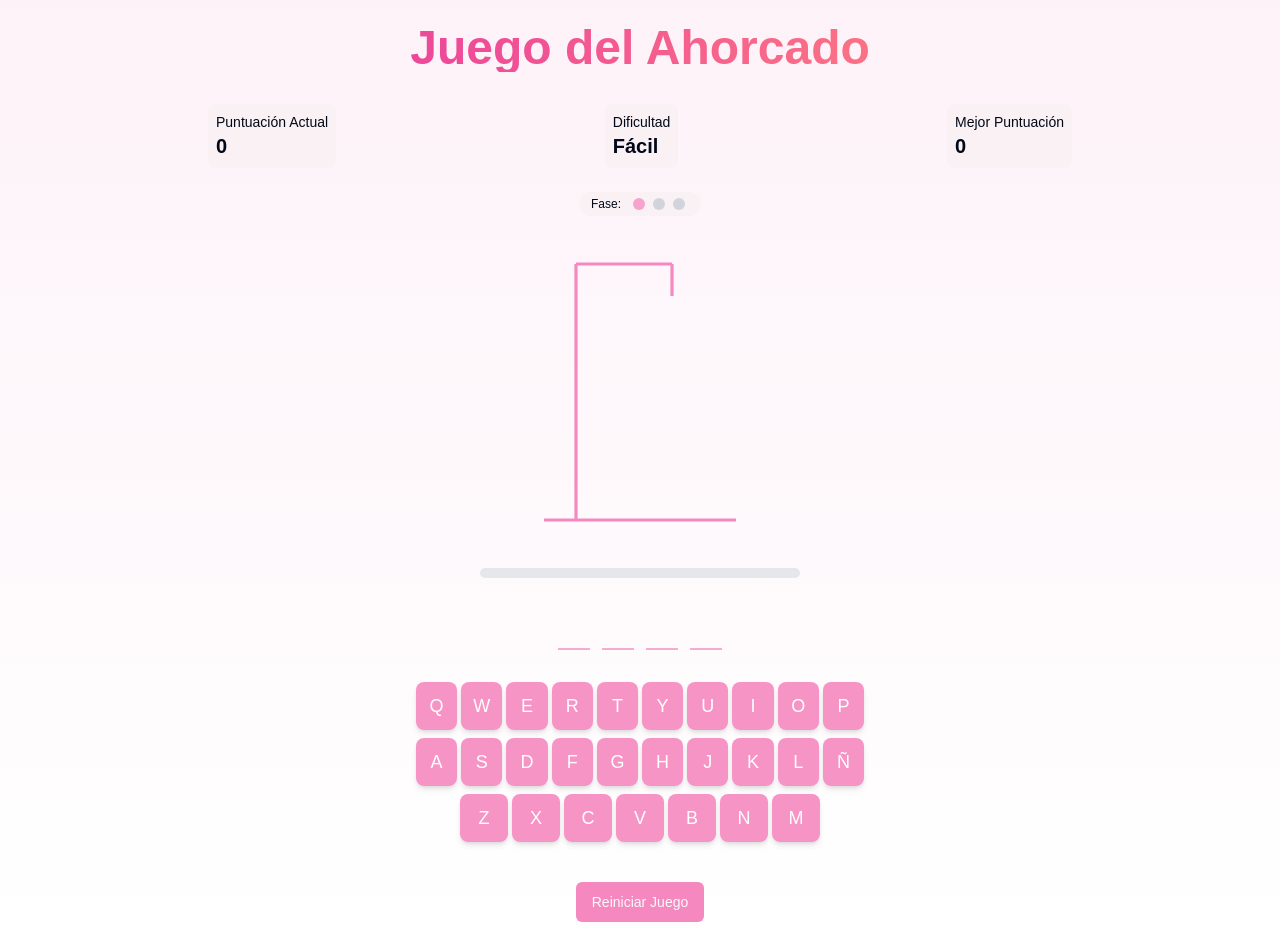
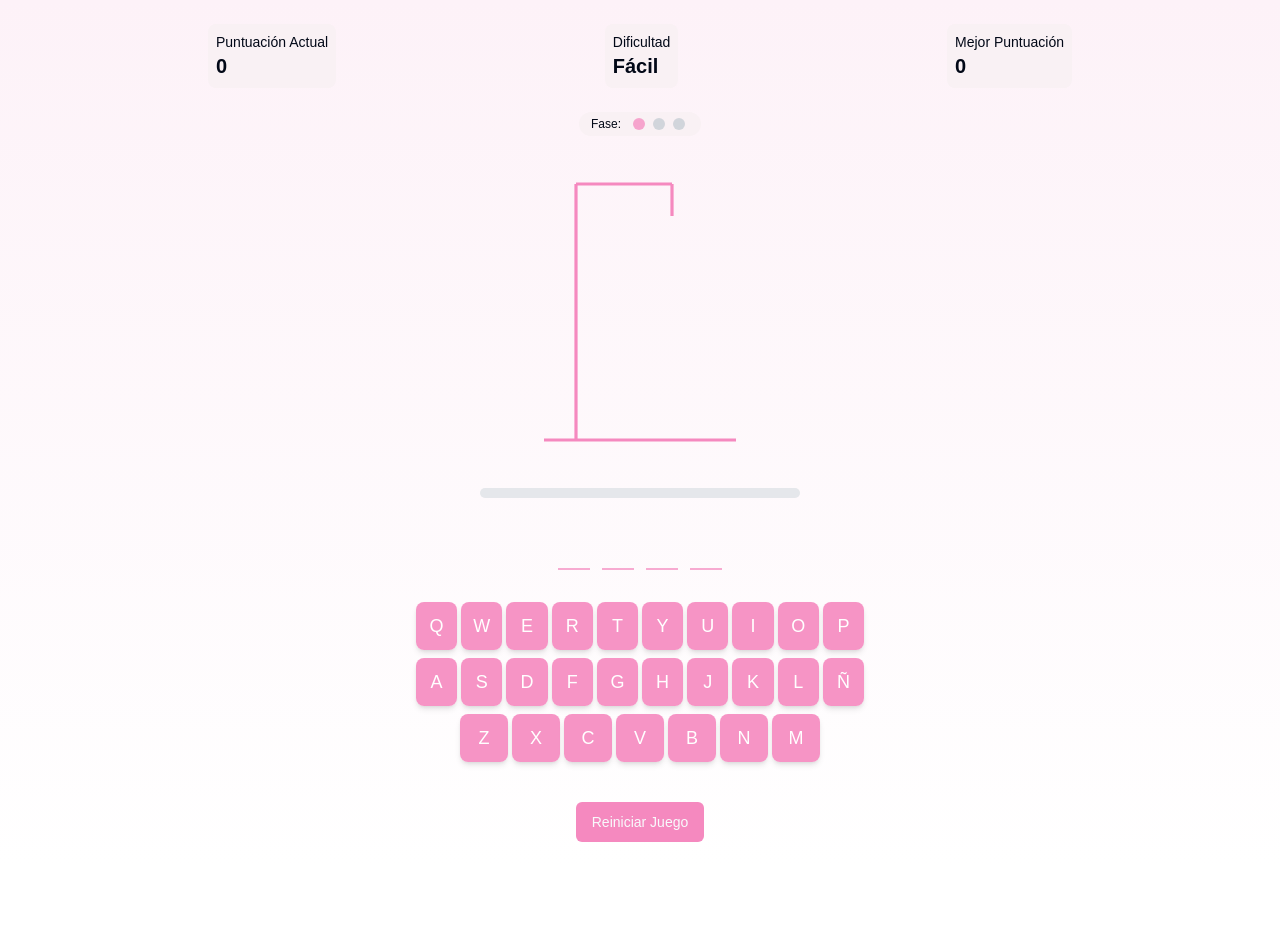
Before and after one commit to josue-balbontin/ahorcado, a React (Vite) app: page / in a window 1280 px wide. After the commit the page ends 866 px from the top, so only its background shows below. Built offline with nearby package versions, Linux system fonts and the light colour scheme.

Commit message:
Remove "Juego del Ahorcado" title
Removed the "Juego del Ahorcado" title from the Index page in src/pages/Index.tsx.

```diff
--- a/src/pages/Index.tsx
+++ b/src/pages/Index.tsx
@@ -1,4 +1,3 @@
-
 import React, { useState, useEffect } from 'react';
 import { getRandomWord, Difficulty } from '@/utils/wordList';
 import {
@@ -159,7 +158,6 @@ const Index = () => {
   return (
     <div className="min-h-screen bg-gradient-to-b from-pink-50 to-white">
       <div className="game-container">
-        <h1 className="title">Juego del Ahorcado</h1>
 
         <div className="flex justify-between w-full mb-6">
           <div className="bg-secondary p-2 rounded-lg">
```
